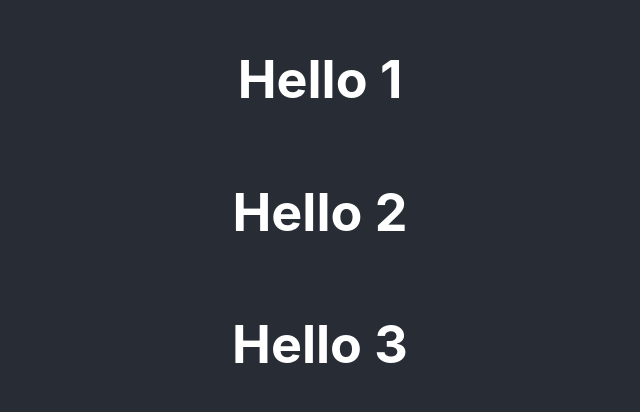
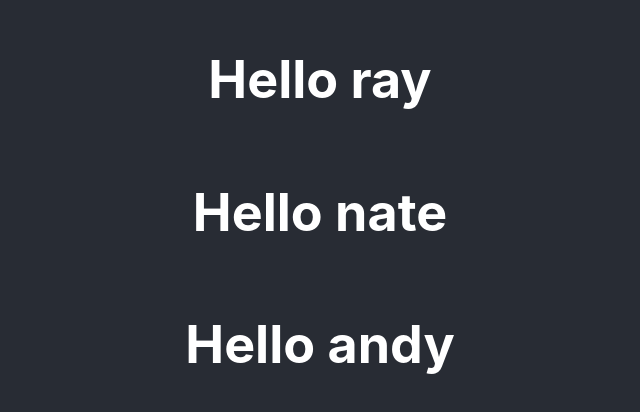
Before and after one commit to zlrkw11/react-js, a React (Create React App) app: page / in a window 1280 px wide. Shown: the part 188-600 px from the top of the page, without its empty margins (320-960 px from the left). Built offline with nearby package versions, Linux system fonts and the light colour scheme.

Commit message:
children

```diff
--- a/src/App.js
+++ b/src/App.js
@@ -6,9 +6,9 @@ function App() {
   return (
     <div className="App">
       <header className="App-header">
-        <Greet name="1"/>
-        <Greet name="2"/>
-        <Greet name="3"/>
+        <Greet number="1" name="ray"/>
+        <Greet number="2" name="nate"/>
+        <Greet number="3" name="andy"/>
       </header>
     </div>
   );
```
Also changed, not shown: notes/1/props.txt.
